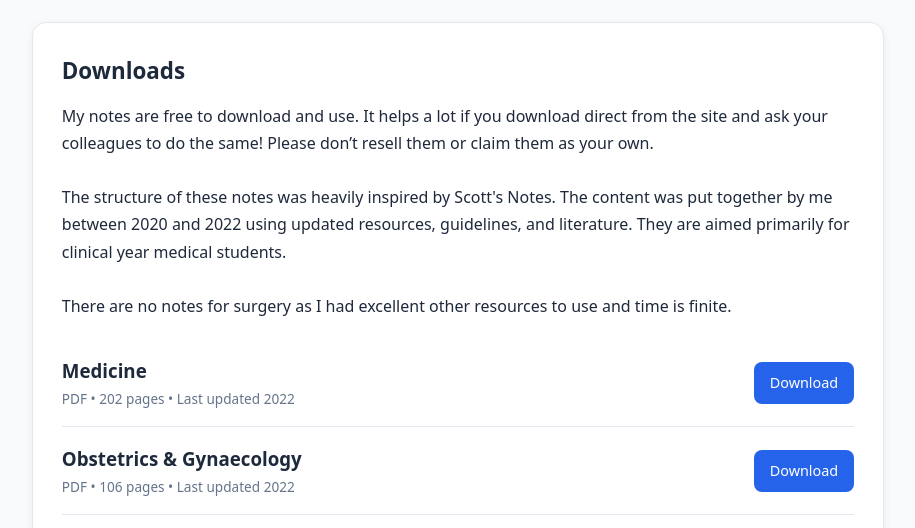
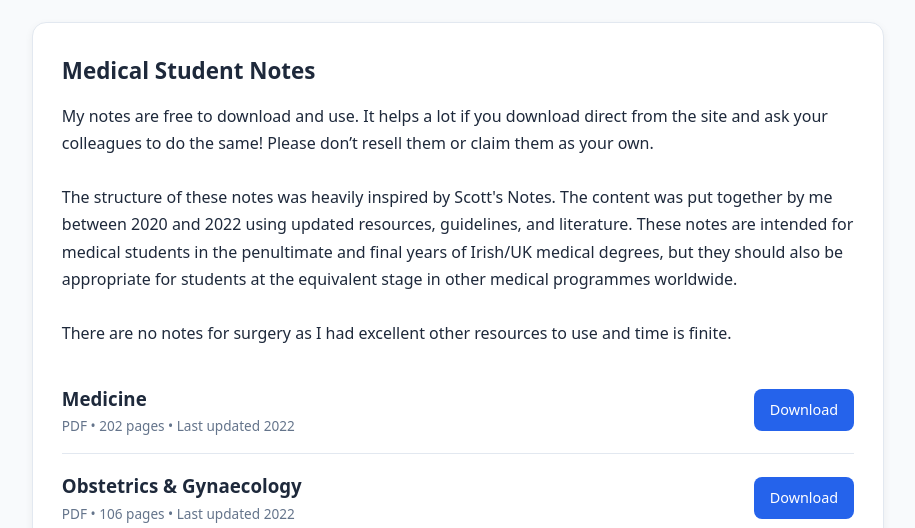
Before and after one commit to barbermedical/barbermedical.github.io, a plain HTML site: page downloads.html in a window 1280 px wide. Shown: the part 211-739 px from the top of the page, without its empty margins (182-1097 px from the left). Drawn offline with Linux system fonts and the light colour scheme.

Commit message:
Update downloads.html

```diff
--- a/downloads.html
+++ b/downloads.html
@@ -36,7 +36,7 @@
 
   <main class="container">
     <section class="card">
-      <h2>Downloads</h2>
+      <h2>Medical Student Notes</h2>
       <p>
         My notes are free to download and use.
         It helps a lot if you download direct from the site and ask your colleagues to do the same!
@@ -46,7 +46,9 @@
       <p>
         The structure of these notes was heavily inspired by Scott's Notes.
         The content was put together by me between 2020 and 2022 using updated resources, guidelines,
-        and literature. They are aimed primarily for clinical year medical students.
+        and literature. These notes are intended for medical students in the penultimate and final years
+        of Irish/UK medical degrees, but they should also be appropriate for students at the equivalent
+        stage in other medical programmes worldwide.
       </p>
         <br>
       <p>
```
